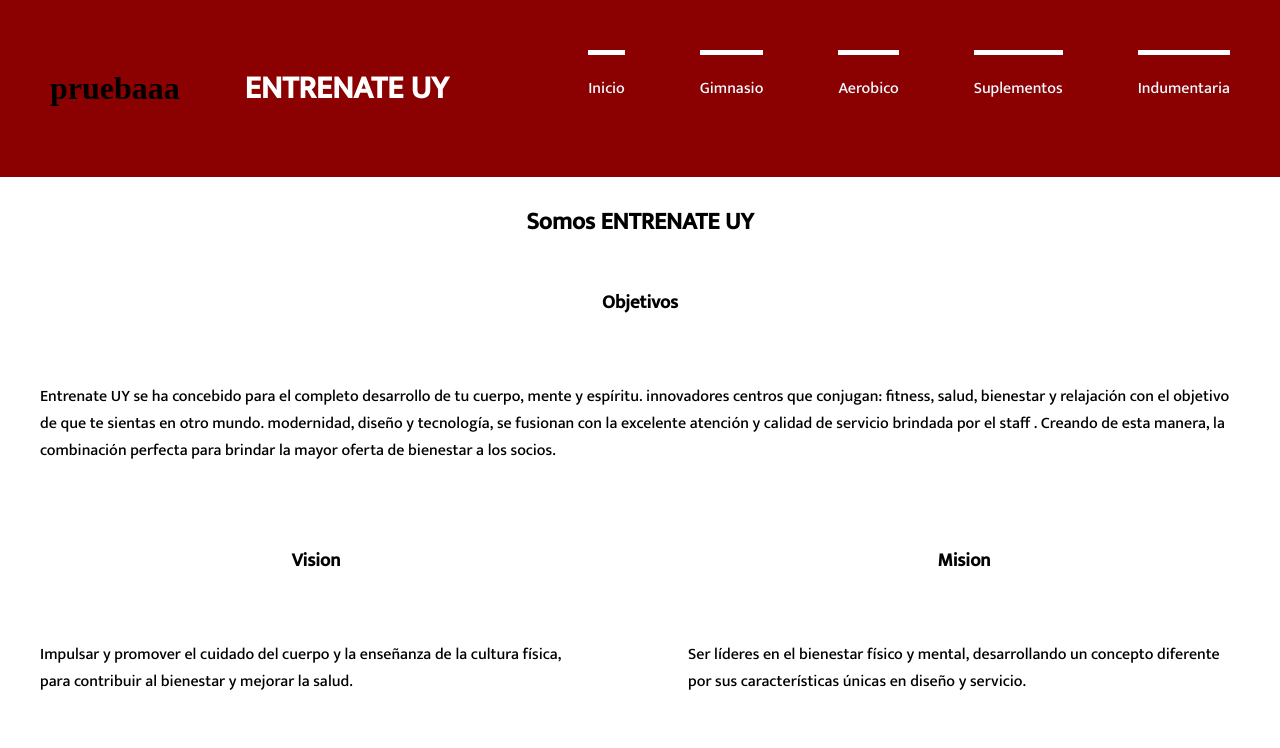
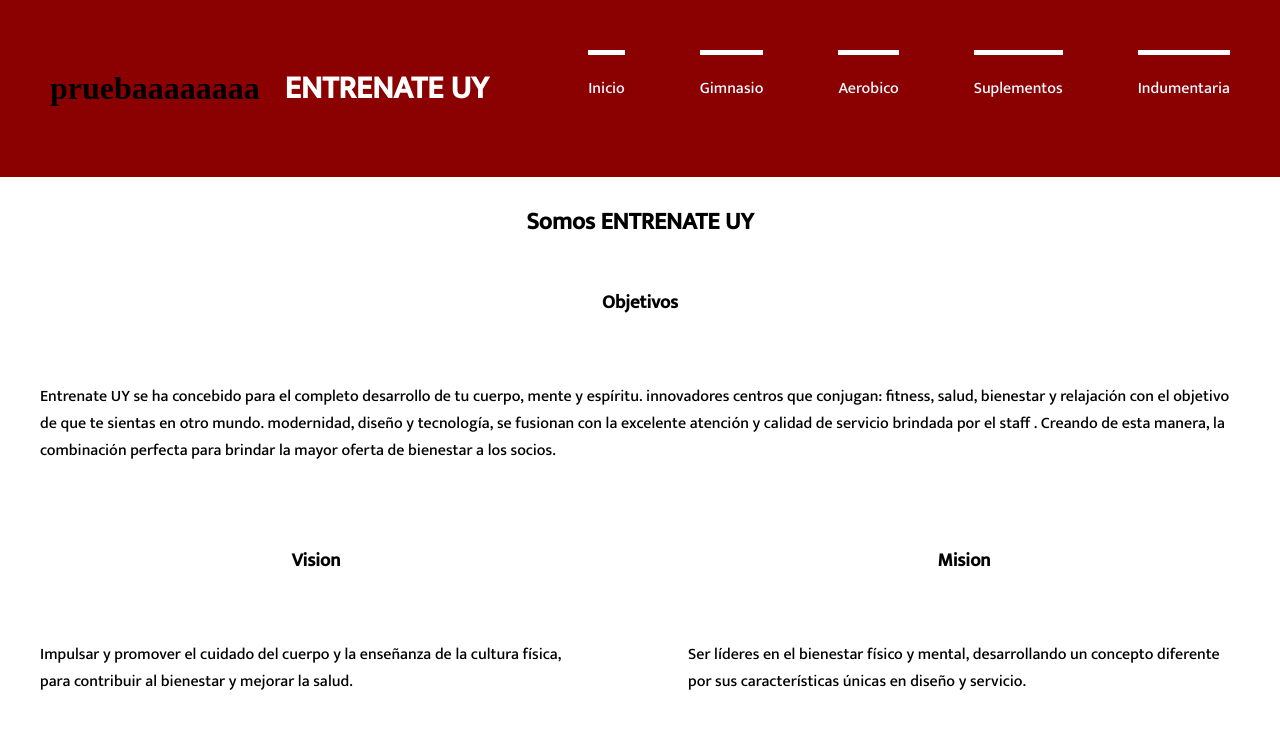
Before and after one commit to GermanMaksimchuk/EntrenateUY, a plain HTML site: page index.html in a window 1280 px wide. Shown: the top 748 px of the page. Drawn offline with Linux system fonts and the light colour scheme.

Commit message:
desarrollo

```diff
--- a/index.html
+++ b/index.html
@@ -13,7 +13,8 @@
 </head>
 <body>
     <header>
-        <h1>pruebaaa</h1>
+       <h1> pruebaaaaaaaa</h1>
+
         <h1><a href="./index.html">ENTRENATE UY</a></h1>
         <nav>
             <ul>
```
